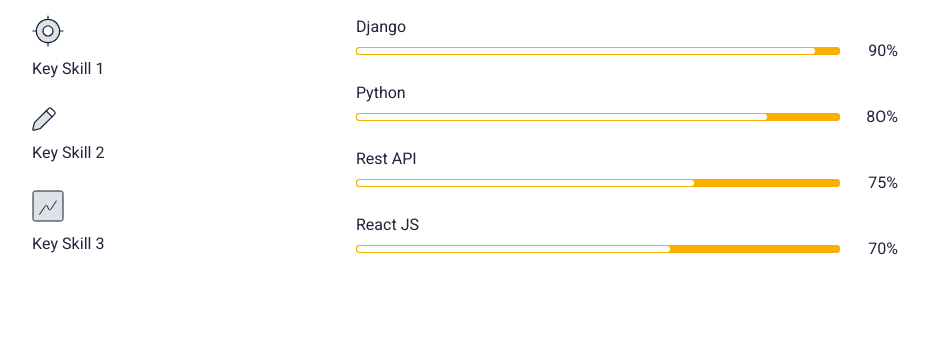
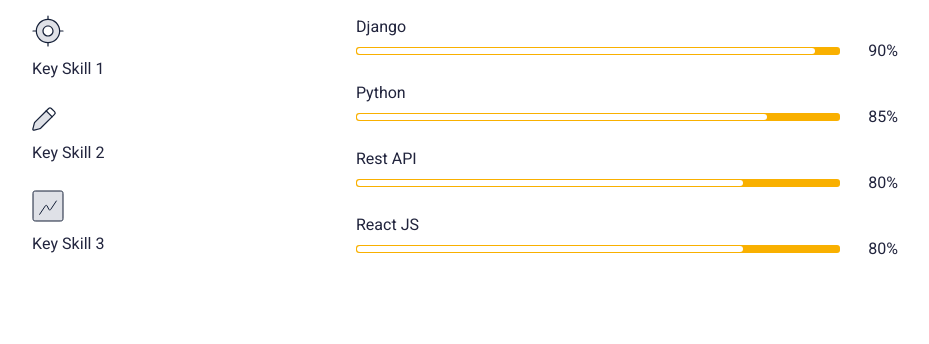
Before and after one commit to EddieKenya/resume, a Django app: page / in a window 1280 px wide. Shown: the part 799-1143 px from the top of the page, without its empty margins (175-1104 px from the left). Run offline with Django 4.2, Linux system fonts and the light colour scheme; data comes from the database, SQL or seed files in the repository; some libraries are stand-ins or nearby versions.

Commit message:
cv update

```diff
--- a/templates/index.html
+++ b/templates/index.html
@@ -175,7 +175,7 @@
                         </div>
                       </div>
                       <div class="col-auto">
-                        <span class="pLbl">8O%</span>
+                        <span class="pLbl">85%</span>
                       </div>
                     </div>
                   </div>
@@ -187,15 +187,15 @@
                           <div
                             class="progress-bar"
                             role="progressbar"
-                            style="width: 70%"
-                            aria-valuenow="70"
+                            style="width: 80%"
+                            aria-valuenow="80"
                             aria-valuemin="0"
                             aria-valuemax="100"
                           ></div>
                         </div>
                       </div>
                       <div class="col-auto">
-                        <span class="pLbl">75%</span>
+                        <span class="pLbl">80%</span>
                       </div>
                     </div>
                   </div>
@@ -207,15 +207,15 @@
                           <div
                             class="progress-bar"
                             role="progressbar"
-                            style="width: 65%"
-                            aria-valuenow="65"
+                            style="width: 80%"
+                            aria-valuenow="80"
                             aria-valuemin="0"
                             aria-valuemax="100"
                           ></div>
                         </div>
                       </div>
                       <div class="col-auto">
-                        <span class="pLbl">70%</span>
+                        <span class="pLbl">80%</span>
                       </div>
                     </div>
                   </div>
```
